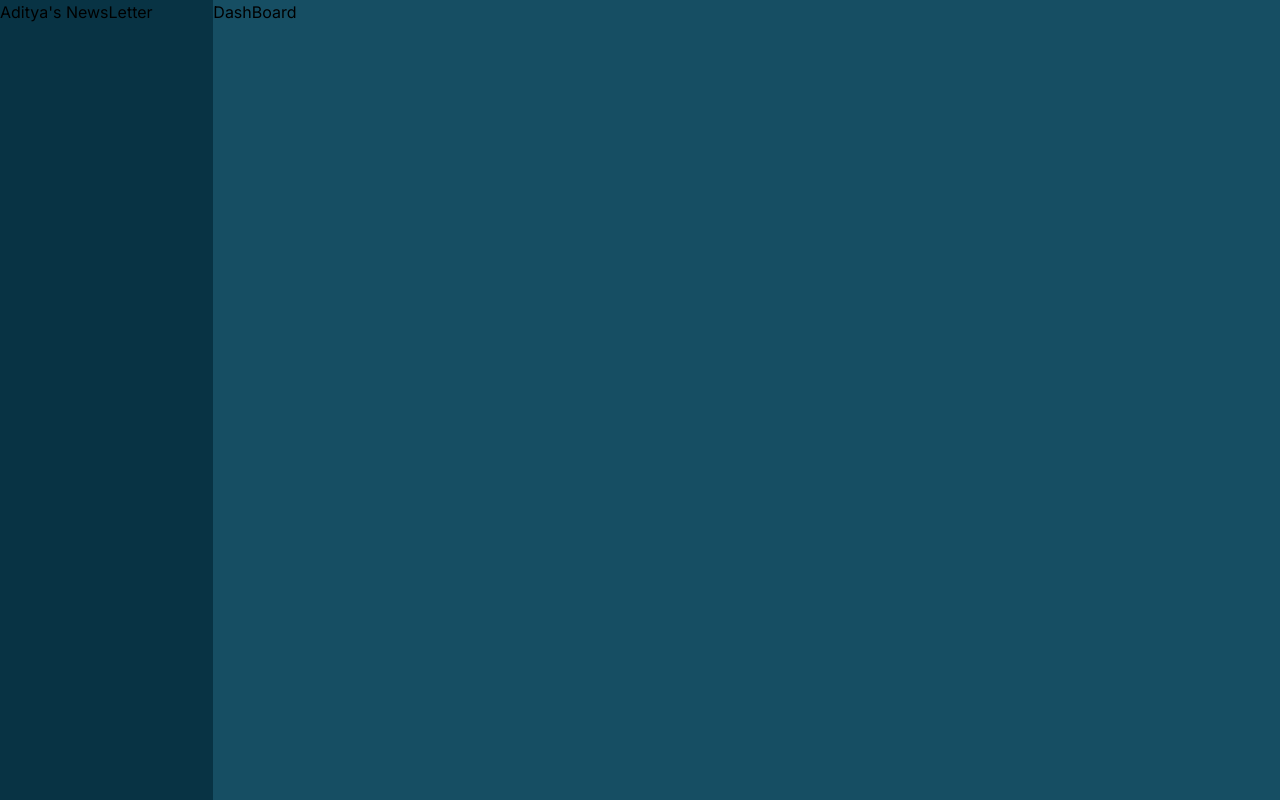
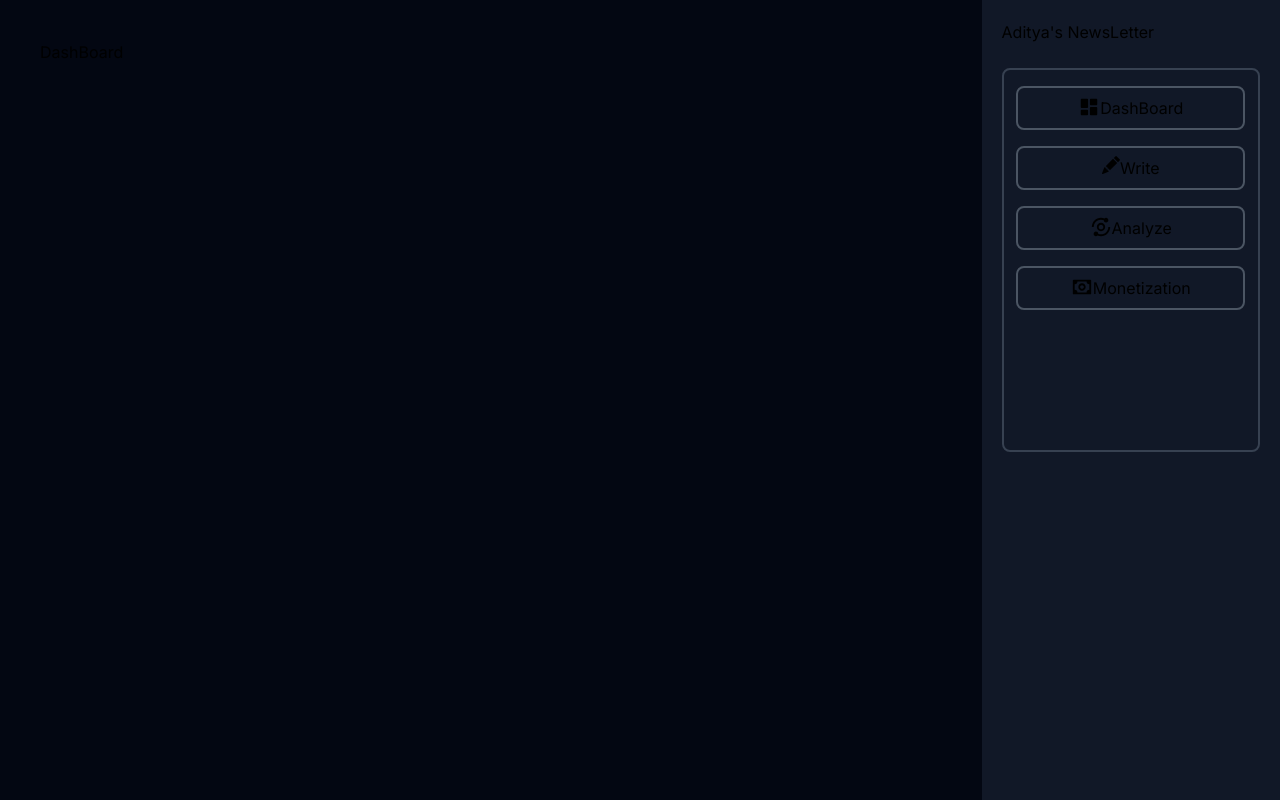
Before and after one commit to AdityaSingh-02/BuildSpace-S4, a Next.js app: page /dashboard in a window 1280 px wide. Built offline with nearby package versions, Linux system fonts and the light colour scheme; no server answers.

Commit message:
chore: Updating Dashboard UI

```diff
--- a/src/app/(Protected)/(Authenticated)/dashboard/page.tsx
+++ b/src/app/(Protected)/(Authenticated)/dashboard/page.tsx
@@ -1,23 +1,24 @@
 "use client";
 import React, { useEffect } from "react";
-import { useUserData } from "@/Context";
+import {BiSolidDashboard, BiAnalyse, BiMoney} from 'react-icons/bi'
+import {BsFillPencilFill} from 'react-icons/bs'
 
 const dashboard = () => {
-  const { userData } = useUserData();
-
-  useEffect(() => {
-    console.log(userData);
-  }, []);
-
   return (
     <>
       <div>
         <div className="flex flex-row w-screen h-screen">
-          <div className="w-64 bg-cyan-950">
+          <div className="w-screen bg-gray-950 p-10">
+            <h1>DashBoard</h1>
+          </div>
+          <div className="w-96 bg-gray-900 px-5 py-5">
             <h1>Aditya's NewsLetter</h1>
-          </div>
-          <div className="w-screen bg-cyan-900">
-            <h1>DashBoard</h1>
+            <div className="border-2 border-gray-700 w-[100%] h-96 rounded-lg flex flex-col items-center space-y-4 mt-6 py-4">
+              <button className="w-[90%] border-2 border-gray-600 py-2 rounded-lg flex justify-center flex-row"><BiSolidDashboard size={22} /> DashBoard</button>
+              <button className="w-[90%] border-2 border-gray-600 py-2 rounded-lg flex justify-center flex-row"><BsFillPencilFill size={18} /> Write</button>
+              <button className="w-[90%] border-2 border-gray-600 py-2 rounded-lg flex justify-center flex-row"><BiAnalyse size={22} /> Analyze</button>
+              <button className="w-[90%] border-2 border-gray-600 py-2 rounded-lg flex justify-center flex-row"><BiMoney size={22}/>Monetization</button>
+            </div>
           </div>
         </div>
       </div>
```
